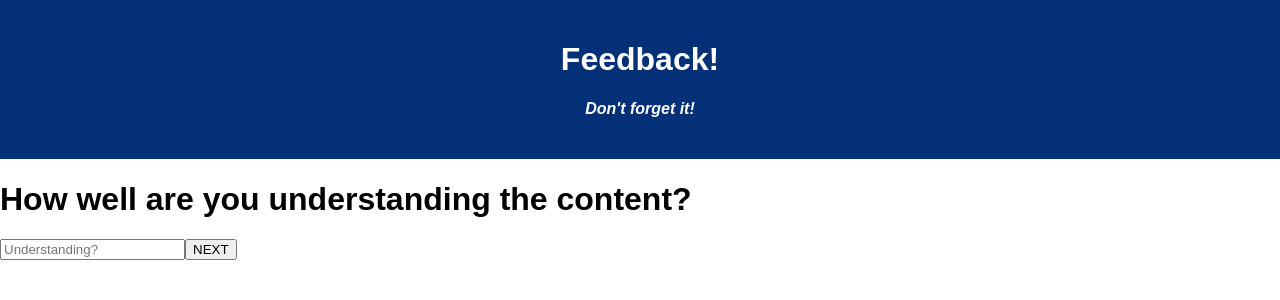
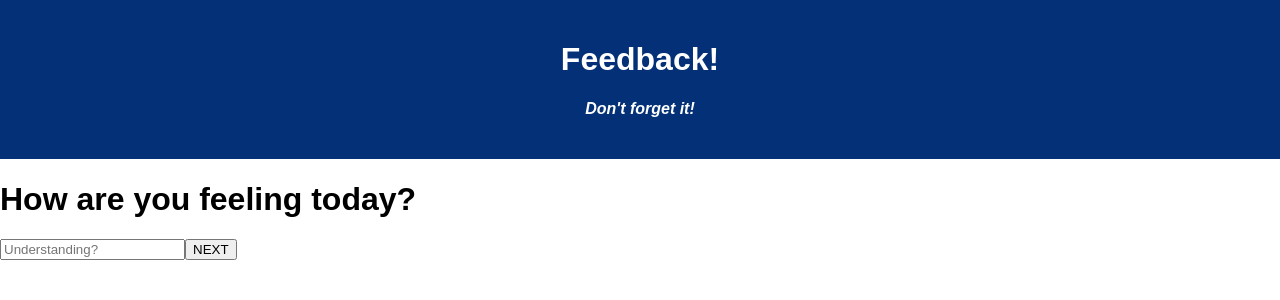
Before and after one commit to MrOrtiz1988/weekend-redux-feedback-loop, a React (Create React App) app: page / in a window 1280 px wide. Shown: the top 300 px of the page. Built offline with nearby package versions, Linux system fonts and the light colour scheme.

Commit message:
had to fix h1 text in feeling component

```diff
--- a/src/components/Feeling/Feeling.jsx
+++ b/src/components/Feeling/Feeling.jsx
@@ -19,7 +19,7 @@ function Feeling () {
 
     return (
         <form onSubmit={sendFeeling}>
-            <h1>How well are you understanding the content?</h1>
+            <h1>How are you feeling today?</h1>
             <input
                 type="text"
                 placeholder="Understanding?"
```
